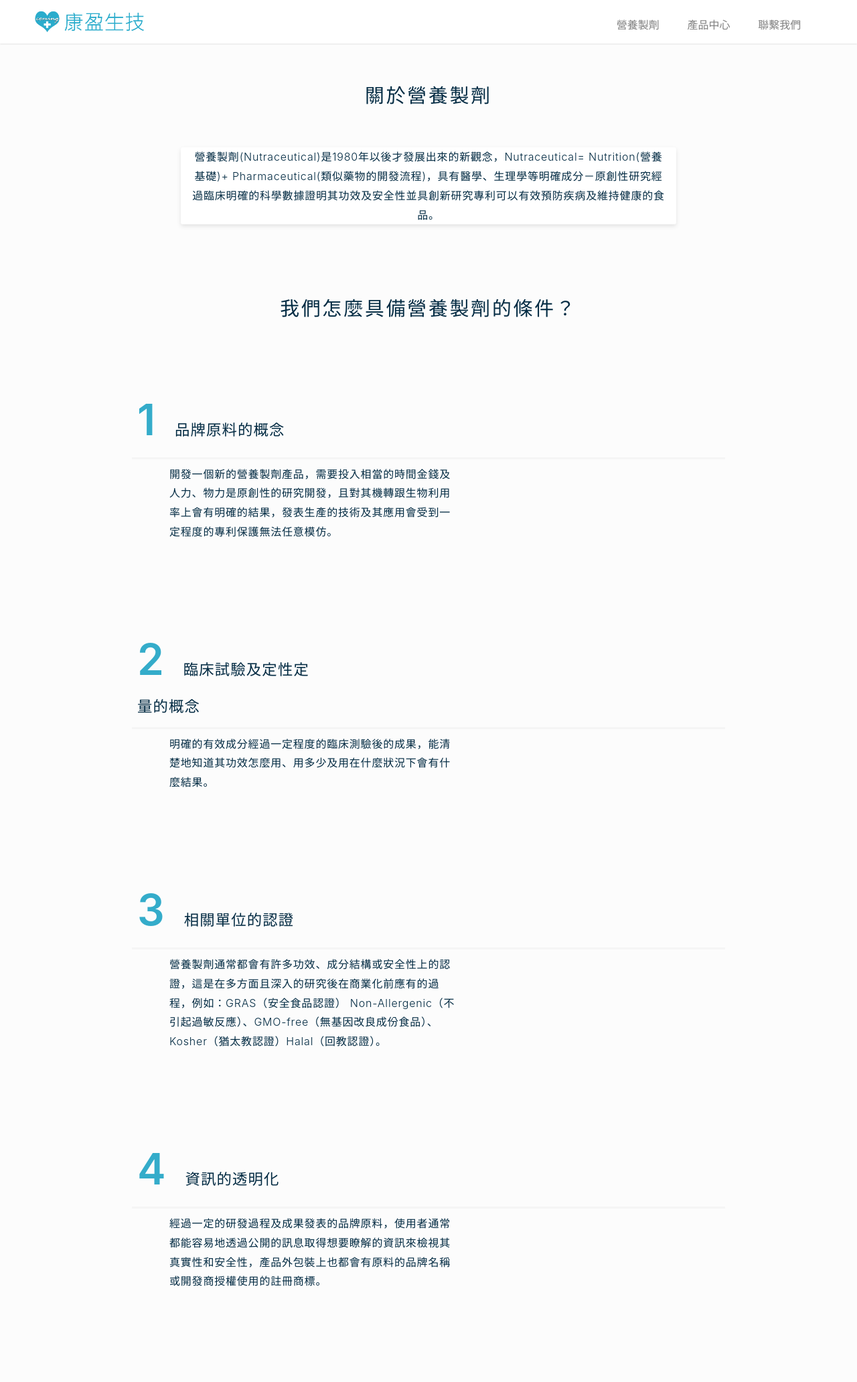
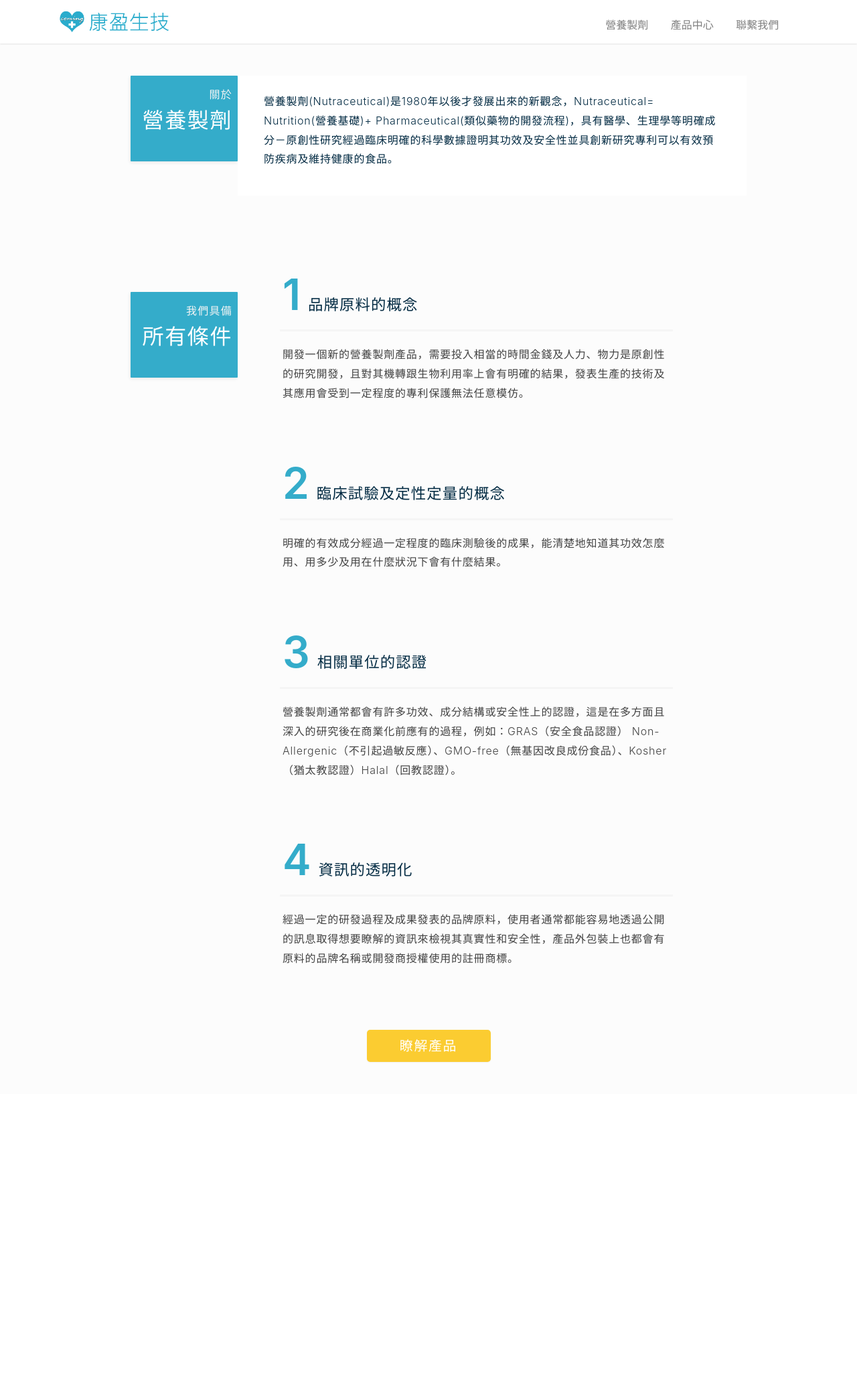
Before and after one commit to loracy/coming, a PHP site: page /more.php in a window 1280 px wide. Shown: the whole page at 67% size. After the commit the page ends 1586 px from the top, so only its background shows below. Run offline with PHP 8.4, Linux system fonts and the light colour scheme; some libraries are stand-ins or nearby versions.

Commit message:
finish detail & product

```diff
--- a/css/style.css
+++ b/css/style.css
@@ -23,10 +28,16 @@ body{
   /* padding: 2em; */
 }
 
-/* navbar */
+/* -----header style----- */
+/* header style (general) */
+
+.header{
+  width: 100%;
+}
+
 .navbar{
   height: auto;
-    background-color:#ffffff;
+  background-color: #ffffff;
   box-shadow: 0px 1px 2px rgba(0, 0, 0, .1);
 }
 
@@ -50,97 +85,144 @@ body{
   color:#2AACCC;
 }
 
-/* text */
-/* slogan */
-.text_slogan{
+
+/* -----button----- */
+/* cta */
+.btn-cta{
+  background-color: #FBCC31;
+  color: #ffffff;
+  letter-spacing: .08em;
+  box-shadow: 0px 1px 2px rgba(0, 0, 0, .05);
+}
+
+.btn-cta:hover{
+  background-color: rgb(240, 194, 45);
+  color: #F7F7F7;
+  box-shadow: 0px 0px 0px rgba(0, 0, 0, .05);
+}
+
+.btn-cta:active{
+  background-color: rgb(224, 180, 34);
+  color: #F7F7F7;
+}
+
+
+/* -----index page----- */
+/* index page (general) */
+
+.indexSlogan{
   font-size:1.8rem;
   color:#032B43;
   letter-spacing:.1em;
 }
 
-/* subtitle */
-.text_subtitle{
-  font-size:1.4rem;
-  letter-spacing:.05em;
-  font-weight:400;
-  line-height:2em;
-  color: #032B43;
-}
-/* description */
-.text_description{
+.indexIntro{
   letter-spacing:.05em;
   font-weight:300;
   line-height:1.8em;
   color: #032B43;
 }
-/* number */
-.text_number{
-  font-size: 4em;
-  color: #34ACCA;
-  font-weight: 600;
-  letter-spacing: .1em;
+
+/* index page (mobile) */
+@media screen and (max-width: 576px) {
+
+  .indexSlogan{
+    font-size:1.3rem;
+  }
+
+  .media{
+    display: block;
+  }
+
 }
 
 
-/* bg */
-.bg-card-1{
-  padding: 2em;
+/* -----more page----- */
+/* more page (general) */
+
+.moreArticle{
+  display: flex;
 }
-.bg-card-3{
-  overflow: scroll;
-  display: inline-flex;
-  width: 100%;
-  height: 360px;
-  border: #f5f5f5 2px solid;
+
+.moreTitle{
+  position: relative;
+  display: flex;
+  flex-direction: column;
+  align-items: flex-end;
+  /* background: #34ACCA; */
+}
+
+.moreTitle p{
+  /* color: #032B43; */
+  color: rgb(245, 245, 245);
+  font-weight: 300;
+  letter-spacing: .08em;
+  z-index: 100; /* 為了在綠色背景之上 */
+  margin-bottom: 8px;
+  margin-top: 8px;
+}
+
+.moreTitle h2{
+  /* color: #032B43; */
+  color: #FFFFFF;
+  font-weight: 400;
+  letter-spacing: .05em;
+  z-index: 100; /* 為了在綠色背景之上 */
+}
+
+.moreTitle div{
+  position: absolute;
+  right: 0;
+  top: 0;
+  width: 160px;
+  height: 128px;
+  background: #34ACCA;
+  box-shadow: -1px 2px 5px rgba(0, 0, 0, .08);
+  border-radius: 1px;
+  /* background: #FBCC31; */
+}
+
+.moreIntro p{
+  padding: 24px;
+  color: #032B43;
+  letter-spacing: .05em;
+  font-weight: 300;
+  line-height: 1.8em;
+}
+
+.moreContentItem{
+  display: flex;
   flex-direction: column;
 }
 
-/* .divider{
-  width: 2px;
-  background-color: rgba(0,0,0,.1);
-  border-radius: 100em;
-}
-.divider-row{
-  height: 2px;
-  background-color: rgba(0,0,0,.1);
-  border-radius: 100em;
-} */
+.moreListItem{
 
-#cardDec{
-  position: absolute;
-  bottom: 0;
-  left: 0;
-  width:100%;
-  height: 130px;
-  background: rgba(42, 172, 204, .1);
-  border-radius: 3px;
-  -webkit-clip-path: polygon(0 78%, 100% 59%, 100% 100%, 0% 100%);
-  clip-path: polygon(0 78%, 100% 53%, 100% 100%, 0% 100%);
 }
 
-
-
-/* button*/
-/* cta */
-.btn-cta{
-  background-color: #FBCC31;
-  color: #ffffff;
+.moreListItemTitle .number{
+  color: #34ACCA;
+  font-size: 4em;
   letter-spacing: .1em;
-  box-shadow: 1px 3px 3px rgba(0, 0, 0, .08)
-}
-.btn-cta:hover{
-  background-color: #FBCC31;
-  color: #F7F7F7;
-}
-.btn-cta:active{
-  background-color: #FBCC31;
-  color: rgb(155, 155, 155);
+  font-weight: 600;
 }
 
+.moreListItemTitle .title{
+  color: #032B43;
+  font-size: 1.4rem;
+  letter-spacing: .05em;
+  font-weight: 400;
+  line-height: 2em;
+}
 
+.moreListItemContent p{
+  /* color: #032B43; */
+  color: #424242;
+  letter-spacing: .05em;
+  font-weight: 300;
+  line-height: 1.8em;
+}
 
-
-/* product page*/
+/* -----product page----- */
 /* product page (general) */
 
 .productCard{
--- a/header.php
+++ b/header.php
@@ -24,11 +24,11 @@
   </head>
   <body>
 
-    <div class="container-fluid fixed-top" style="padding:0px;">
-        <nav class="navbar navbar-expand-sm navbar-light justify-content-end pr-5 pl-5">
-
+    <div class="header fixed-top" style="padding:0px;">
+        <nav class="navbar navbar-expand-sm navbar-light justify-content-end">
+        <div class="container">
           <a class="navbar-brand p-0" href="./">
-            <img src="./assets/logo.jpg" width="auto" height="49px" alt="">
+            <img src="./assets/logo.jpg" width="auto" height="49px" alt="logo">
           </a>
           <button class="navbar-toggler hidden-lg-up" type="button" data-toggle="collapse" data-target="#collapsibleNavId" aria-controls="collapsibleNavId"
               aria-expanded="false" aria-label="Toggle navigation">
@@ -55,6 +55,7 @@
             </ul>
 
           </div>
+        </div>
         </nav>
     </div>
     <!-- header -->
--- a/more.php
+++ b/more.php
@@ -3,104 +3,76 @@
 ?>
 
 <div class="container content pt-5 pb-5">
-    <div class="more-article pb-5 mb-5">
-        <div class="text-center mb-5 p-2">
-            <span class="text_slogan">
-                關於營養製劑
-            </span>
+    <div class="row pb-5 mb-5 moreArticle">
+        <div class="col-2 offset-1 mb-5 p-2 moreTitle">
+            <p>關於</p>
+            <h2>營養製劑</h2>
+            <div></div>
         </div>
-        <div class="text-center col-sm-8 offset-sm-2 bgWhite cardStyle">
-            <span class="text_description">
-                營養製劑(Nutraceutical)是1980年以後才發展出來的新觀念，Nutraceutical= Nutrition(營養基礎)+ Pharmaceutical(類似藥物的開發流程)，具有醫學、生理學等明確成分－原創性研究經過臨床明確的科學數據證明其功效及安全性並具創新研究專利可以有效預防疾病及維持健康的食品。
-            </span>
+        <div class="col-8 bgWhite moreIntro">
+            <p>營養製劑(Nutraceutical)是1980年以後才發展出來的新觀念，Nutraceutical= Nutrition(營養基礎)+ Pharmaceutical(類似藥物的開發流程)，具有醫學、生理學等明確成分－原創性研究經過臨床明確的科學數據證明其功效及安全性並具創新研究專利可以有效預防疾病及維持健康的食品。</p>
         </div>
     </div>
-    <!-- article：關於營養劑 -->
+    <!-- article:1 -->
 
-    <div class="more-article">
-        <div class="text-center mt-5 mb-5 p-2">
-            <span class="text_slogan">
-                我們怎麼具備營養製劑的條件？
-            </span>
+    <div class="row moreArticle">
+        <div class="col-2 offset-1 mt-5 p-2 moreTitle">
+            <p>我們具備</p>
+            <h2>所有條件</h2>
+            <div></div>
         </div>
-        <div class="row">
-            <div class="mb-5 col-sm-10 offset-sm-1 bg-card-1 row">
-                <div class="p-2 col-sm-4">
-                    <span class="text_number">
-                        1
-                    </span>
-                    <span class="text_subtitle">
-                        品牌原料的概念
-                    </span>
+        <div class="col-7 moreList">
+            <div class="mb-5 pl-5 moreListItem">
+                <div class="p-1 moreListItemTitle">
+                    <span class="number">1</span>
+                    <span class="title">品牌原料的概念</span>
                 </div>
                 <div class="divider"></div>
-                <div class="ml-5 p-2 col-sm-6">
-                    <span class="text_description">
-                        開發一個新的營養製劑產品，需要投入相當的時間金錢及人力、物力是原創性的研究開發，且對其機轉跟生物利用率上會有明確的結果，發表生產的技術及其應用會受到一定程度的專利保護無法任意模仿。
-                    </span>
+                <div class="mt-3 p-1 moreListItemContent">
+                    <p>開發一個新的營養製劑產品，需要投入相當的時間金錢及人力、物力是原創性的研究開發，且對其機轉跟生物利用率上會有明確的結果，發表生產的技術及其應用會受到一定程度的專利保護無法任意模仿。</p>
                 </div>
             </div>
-            <!-- 1-品牌原料的概念 -->
-            <div class="mb-5 col-sm-10 offset-sm-1 bg-card-1 row">
-                <div class="p-2 col-sm-4">
-                    <span class="text_number">
-                        2
-                    </span>
-                    <span class="text_subtitle">
-                        臨床試驗及定性定量的概念
-                    </span>
+            <!-- moreListItem:1 -->
+            <div class="mb-5 pl-5 moreListItem">
+                <div class="p-1 moreListItemTitle">
+                    <span class="number">2</span>
+                    <span class="title">臨床試驗及定性定量的概念</span>
                 </div>
                 <div class="divider"></div>
-                <div class="ml-5 p-2 col-sm-6">
-                    <span class="text_description">
-                        明確的有效成分經過一定程度的臨床測驗後的成果，能清楚地知道其功效怎麼用、用多少及用在什麼狀況下會有什麼結果。
-                    </span>
+                <div class="mt-3 p-1 moreListItemContent">
+                    <p>明確的有效成分經過一定程度的臨床測驗後的成果，能清楚地知道其功效怎麼用、用多少及用在什麼狀況下會有什麼結果。</p>
                 </div>
             </div>
-            <!-- 2-臨床試驗及定性定量的概念 -->
-            <div class="mb-5 col-sm-10 offset-sm-1 bg-card-1 row">
-                <div class="p-2 col-sm-4">
-                    <span class="text_number">
-                        3
-                    </span>
-                    <span class="text_subtitle">
-                        相關單位的認證
-                    </span>
+            <!-- moreListItem:2 -->
+            <div class="mb-5 pl-5 moreListItem">
+                <div class="p-1 moreListItemTitle">
+                    <span class="number">3</span>
+                    <span class="title">相關單位的認證</span>
                 </div>
                 <div class="divider"></div>
-                <div class="ml-5 p-2 col-sm-6">
-                    <span class="text_description">
-                        營養製劑通常都會有許多功效、成分結構或安全性上的認證，這是在多方面且深入的研究後在商業化前應有的過程，例如：GRAS（安全食品認證） Non-Allergenic（不引起過敏反應）、GMO-free（無基因改良成份食品）、Kosher（猶太教認證）Halal（回教認證）。
-                    </span>
+                <div class="mt-3 p-1 moreListItemContent">
+                    <p>營養製劑通常都會有許多功效、成分結構或安全性上的認證，這是在多方面且深入的研究後在商業化前應有的過程，例如：GRAS（安全食品認證） Non-Allergenic（不引起過敏反應）、GMO-free（無基因改良成份食品）、Kosher（猶太教認證）Halal（回教認證）。</p>
                 </div>
             </div>
-            <!-- 3-相關單位的認證 -->
-            <div class="mb-5 col-sm-10 offset-sm-1 bg-card-1 row">
-                <div class="p-2 col-sm-4">
-                    <span class="text_number">
-                        4
-                    </span>
-                    <span class="text_subtitle">
-                        資訊的透明化
-                    </span>
+            <!-- moreListItem:3 -->
+            <div class="mb-5 pl-5 moreListItem">
+                <div class="p-1 moreListItemTitle">
+                    <span class="number">4</span>
+                    <span class="title">資訊的透明化</span>
                 </div>
                 <div class="divider"></div>
-                <div class="ml-5 p-2 col-sm-6">
-                    <span class="text_description">
-                        經過一定的研發過程及成果發表的品牌原料，使用者通常都能容易地透過公開的訊息取得想要瞭解的資訊來檢視其真實性和安全性，產品外包裝上也都會有原料的品牌名稱或開發商授權使用的註冊商標。
-                    </span>
+                <div class="mt-3 p-1 moreListItemContent">
+                    <p>經過一定的研發過程及成果發表的品牌原料，使用者通常都能容易地透過公開的訊息取得想要瞭解的資訊來檢視其真實性和安全性，產品外包裝上也都會有原料的品牌名稱或開發商授權使用的註冊商標。</p>
                 </div>
             </div>
-            <!-- 4-資訊的透明化 -->
+            <!-- moreListItem:4 -->
         </div>
-
-        <!-- </div> -->
-        <!-- media -->
-        <!-- <div class="offset-sm-1 col-sm-10 text-sm-right mt-4" >
-            <a href="#" class="btn btn-cta btn-lg col-sm-2" role="button" aria-pressed="false">瞭解產品</a>
-        </div> -->
+        <!-- moreList -->
     </div>
-    <!-- aerticle-2 -->
+    <!-- aerticle:2 -->
+    <div class="mt-4 ml-auto mr-auto d-flex justify-content-center" >
+        <a href="product.php" class="btn btn-cta btn-lg col-sm-2" role="button" aria-pressed="false">瞭解產品</a>
+    </div>
 </div>
 
   </body>
```
Also changed, not shown: other parts of css/style.css (+148 -38 lines), detail.php (+28 -15 lines), index.php (+5 -14 lines), js/navbar.js (+44 -0 lines), product.php (+29 -30 lines), assets/product-2-lg.png (added), icons/contact.svg (added), 1 other file. Lines whose indentation alone changed are shown as unchanged.
